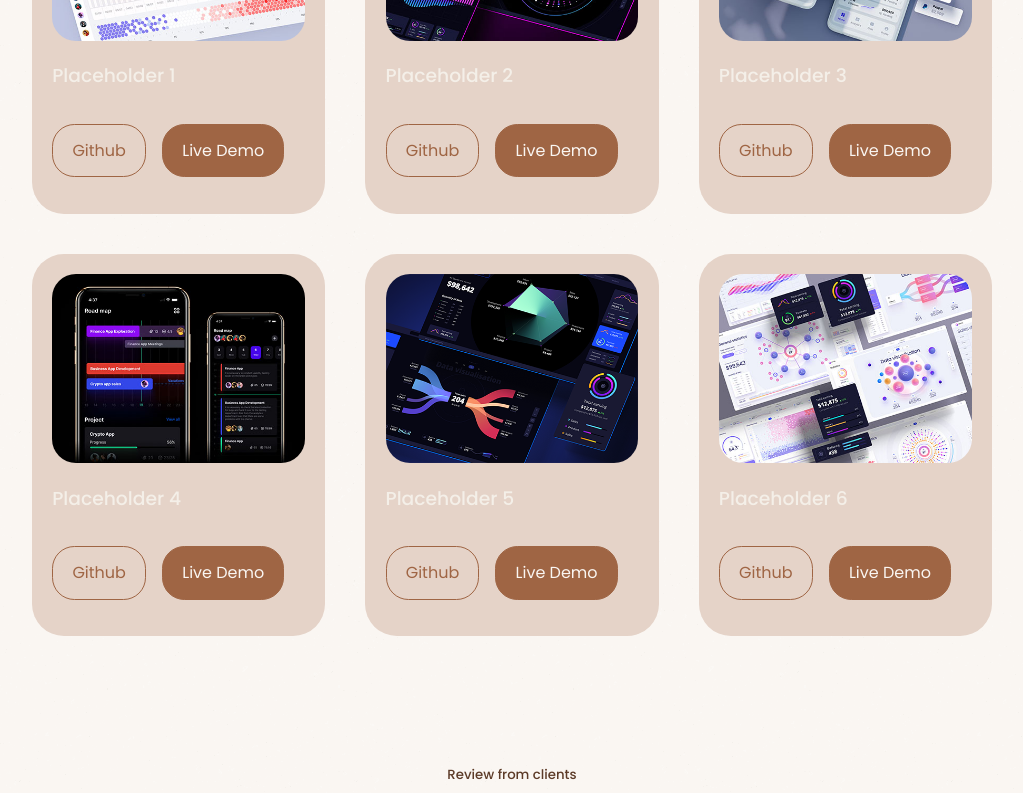
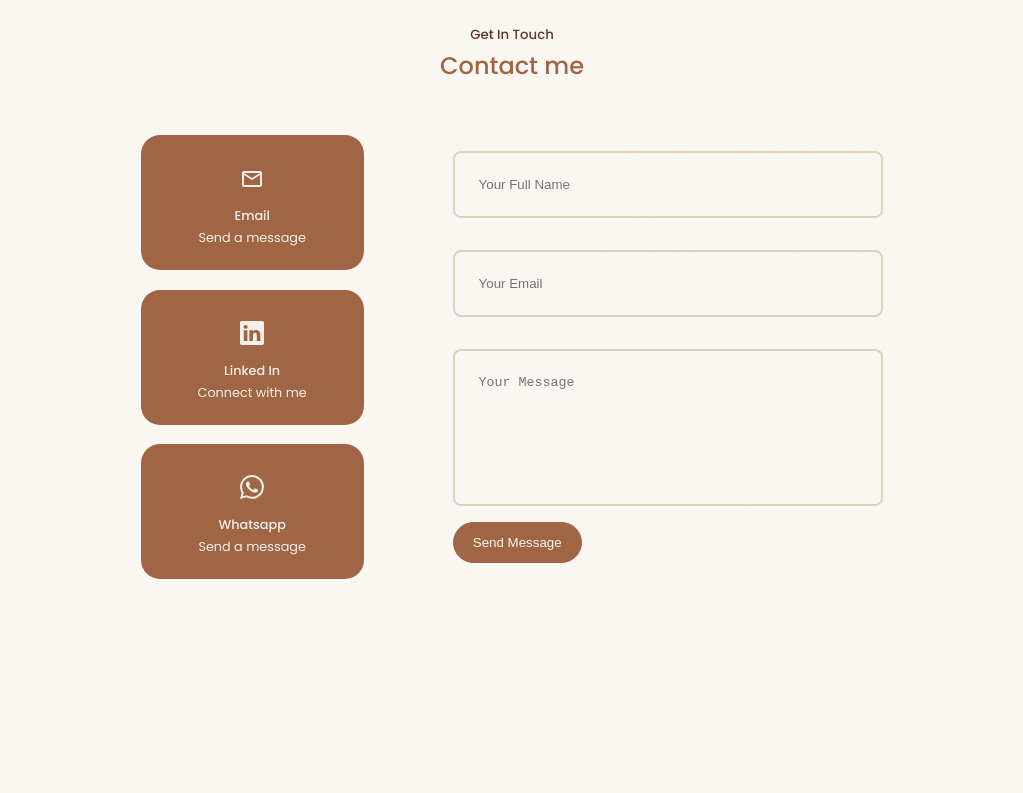
Before and after one commit to elanastrijbis/react-portfolio-website, a React (Create React App) app: page / in a window 1280 px wide. Shown: the part 3500-4293 px from the top of the page, without its empty margins (128-1151 px from the left). After the commit the page ends 4107 px from the top, so only its background shows below. Built offline with nearby package versions, Linux system fonts and the light colour scheme.

Commit message:
Add contact component

```diff
--- a/src/App.jsx
+++ b/src/App.jsx
@@ -16,9 +16,7 @@ const App = () => {
       <Nav />
       <About />
       <Experience />
-      <Services />
       <Portfolio />
-      <Testimonials />
       <Contact />
       <Footer />
     </>
--- a/src/components/contact/Contact.jsx
+++ b/src/components/contact/Contact.jsx
@@ -1,9 +1,55 @@
 import React from 'react'
 import './contact.css'
+import {MdOutlineMail} from 'react-icons/md'
+import {BsLinkedin} from 'react-icons/bs'
+import {BsWhatsapp} from 'react-icons/bs'
+import { useRef } from 'react';
+import emailjs from 'emailjs-com'
 
-function Contact() {
+const Contact = () => {
+  const form = useRef();
+
+  const sendEmail = (e) => {
+    e.preventDefault();
+
+    emailjs.sendForm('service_eltso4c', 'template_sat70p7', form.current, 'xc7X4EY5tT9R9u5J_')
+
+    e.target.reset()
+  };
   return (
-    <section id='contact'>Contact</section>
+    <section id='contact'>
+      <h5>Get In Touch</h5>
+      <h2>Contact me</h2>
+      <div className="container contact__container">
+        <div className="contact__options">
+          <article className="contact__option">
+            <a href="mailto:ehgestrijbis@gmail.com" target="_blank">
+            < MdOutlineMail className='contact__option-icon' />
+            <h4>Email</h4>
+            Send a message</a>
+          </article>
+          <article className="contact__option">
+            <a href="https://www.linkedin.com/in/elanastrijbis" target="_blank">
+              < BsLinkedin className='contact__option-icon'/>
+              <h4>Linked In</h4>
+            Connect with me</a>
+          </article>
+          <article className="contact__option">
+            <a href="https://api.whatsapp.com/send?phone=+61401803312" target="_blank">
+              < BsWhatsapp className='contact__option-icon'/>
+              <h4>Whatsapp</h4>
+            Send a message</a>
+          </article>
+        </div>
+        {/* END OF CONTACT OPTIONS */}
+        <form ref={form} onSubmit={sendEmail}>
+          <input type="text" name="name" placeholder="Your Full Name" required />
+          <input type="email" name='email' placeholder='Your Email' required  />
+          <textarea name="message" rows="7" placeholder="Your Message" required></textarea>
+          <button type='submit' className='btn btn-primary'>Send Message</button>
+        </form>
+      </div>
+    </section>
   )
 }
 
--- a/src/components/contact/contact.css
+++ b/src/components/contact/contact.css
@@ -0,0 +1,72 @@
+.container.contact__container {
+  width: 58%;
+  display: grid;
+  grid-template-columns: 30% 58%;
+  gap: 12%;
+}
+
+.contact__options {
+  display: flex;
+  flex-direction: column;
+  gap: 1.2rem;
+}
+
+.contact__option {
+  background: var(--color-primary);
+  padding: 1.2rem;
+  border-radius: 1.2rem;
+  text-align: center;
+  border: 1px solid transparent;
+  transition: var(--transition);
+}
+
+.contact__option:hover {
+  background: #583826;
+  border-color: var(--color-primary);
+}
+
+
+.contact__option-icon {
+  font-size: 1.5rem;
+  margin-bottom: 0.5rem;
+}
+
+.contact__option a {
+  margin-top: 0.7rem;
+  display: inline-block;
+  font-size: 0.8rem;
+  color: var(--color-white);
+}
+
+
+
+/* ------FORM------ */
+
+form {
+  display: flex;
+  flex-direction: column;
+  gap: 1.2 rem;
+}
+
+input, textarea {
+  width: 100%;
+  padding: 1.5rem;
+  margin: 1rem 0;
+  border-radius: 0.5rem;
+  background: transparent;
+  border: 2px solid var(--color-primary-variant);
+  resize: none;
+  color: var(--color-white);
+}
+
+@media screen and (max-width: 1024px) {
+  .container.contact__container {
+    grid-template-columns: 1fr;
+    gap: 2rem;
+  }
+}
+@media screen and (max-width: 600px) {
+  .container.contact__container {
+    width: var(--container-width-sm);
+  }
+}
--- a/src/components/portfolio/Portfolio.jsx
+++ b/src/components/portfolio/Portfolio.jsx
@@ -1,8 +1,8 @@
 import React from 'react'
 import './portfolio.css'
-import IMG1 from '../../assets/portfolio1.jpg'
-import IMG2 from '../../assets/portfolio2.jpg'
-import IMG3 from '../../assets/portfolio3.jpg'
+import IMG1 from '../../assets/portfolio1.png'
+import IMG2 from '../../assets/portfolio2.png'
+import IMG3 from '../../assets/portfolio3.png'
 import IMG4 from '../../assets/portfolio4.jpg'
 import IMG5 from '../../assets/portfolio5.png'
 import IMG6 from '../../assets/portfolio6.jpg'
@@ -11,22 +11,26 @@ const data = [
   {
     id: 1,
     image: IMG1,
-    title: 'Placeholder 1',
-    github: 'https://github.com/elanastrijbis',
-    demo: 'Demo placeholder 1'
+    title: 'Hello Dog',
+    subtitle: 'Ruby on Rails | Sass',
+    github: 'https://github.com/elanastrijbis/Hellodog',
+    demo: 'https://hellodog-app.herokuapp.com/'
   },
   {
     id: 2,
     image: IMG2,
-    title: 'Placeholder 2',
-    github: 'https://github.com/elanastrijbis',
-    demo: 'Demo placeholder 2'
+    title: 'Space Out',
+    subtitle: 'Ruby on Rails | Sass',
+    github: 'https://github.com/elanastrijbis/Space-0ut',
+    demo: 'https://young-garden-06123.herokuapp.com/'
   },
   {
     id: 3,
     image: IMG3,
-    title: 'Placeholder 3',
-    github: 'https://github.com/elanastrijbis',
+    title: 'Soundwave',
+    subtitle: 'HTML | CSS',
+
+    github: 'https://github.com/elanastrijbis/Soundwave',
     demo: 'Demo placeholder 3'
   },
   {
@@ -55,19 +59,20 @@ function Portfolio() {
   return (
     <section id='portfolio'>
       <h5>My Recent Work</h5>
-      <h2>Portfolio</h2>
+      <h2>Projects</h2>
       <div className="container portfolio__container">
         {
-          data.map(({id, image, title, github, demo}) => {
+          data.map(({id, image, title, subtitle, github, demo}) => {
             return (
               <article key={id} className='portfolio__item'>
                 <div className="portfolio__item-image">
                   <img src={image} alt={title} />
                 </div>
                 <h3>{title}</h3>
+                <h4 className='portfolio__subtitle'>{subtitle}</h4>
                 <div className="portfolio__item-cta">
                   <a href={github} className='btn'>Github</a>
-                  <a href={demo} className='btn btn-primary' target='_blank'>Live Demo</a>
+                  <a href={demo} className='btn btn-primary' target='_blank'>Live</a>
                 </div>
               </article>
             )
--- a/src/components/portfolio/portfolio.css
+++ b/src/components/portfolio/portfolio.css
@@ -14,7 +14,7 @@
 
 .portfolio__item:hover {
   border-color: var(--color-primary-variant);
-  background: transparent;
+  background: var(--color-light-pink);
 }
 
 .portfolio__item-image {
@@ -23,7 +23,14 @@
 }
 
 .portfolio__item h3 {
-  margin: 1.2rem 0 2rem;
+  margin: 1.2rem 0 0;
+  color: var(--color-light);
+}
+
+.portfolio__subtitle {
+  margin: 0 0 2rem 0;
+  color: var(--color-light);
+  font-weight: 100;
 }
 
 .portfolio__item-cta {
@@ -44,6 +51,6 @@
 @media screen and (max-width: 600px) {
   .portfolio__container {
     grid-template-columns: 1fr;
-    gap: 1rem;
+    gap: 1.r;
   }
 }
```
Also changed, not shown: package.json (+20 -0 lines), 1 other file (tests, documents, lock files or other folders).
